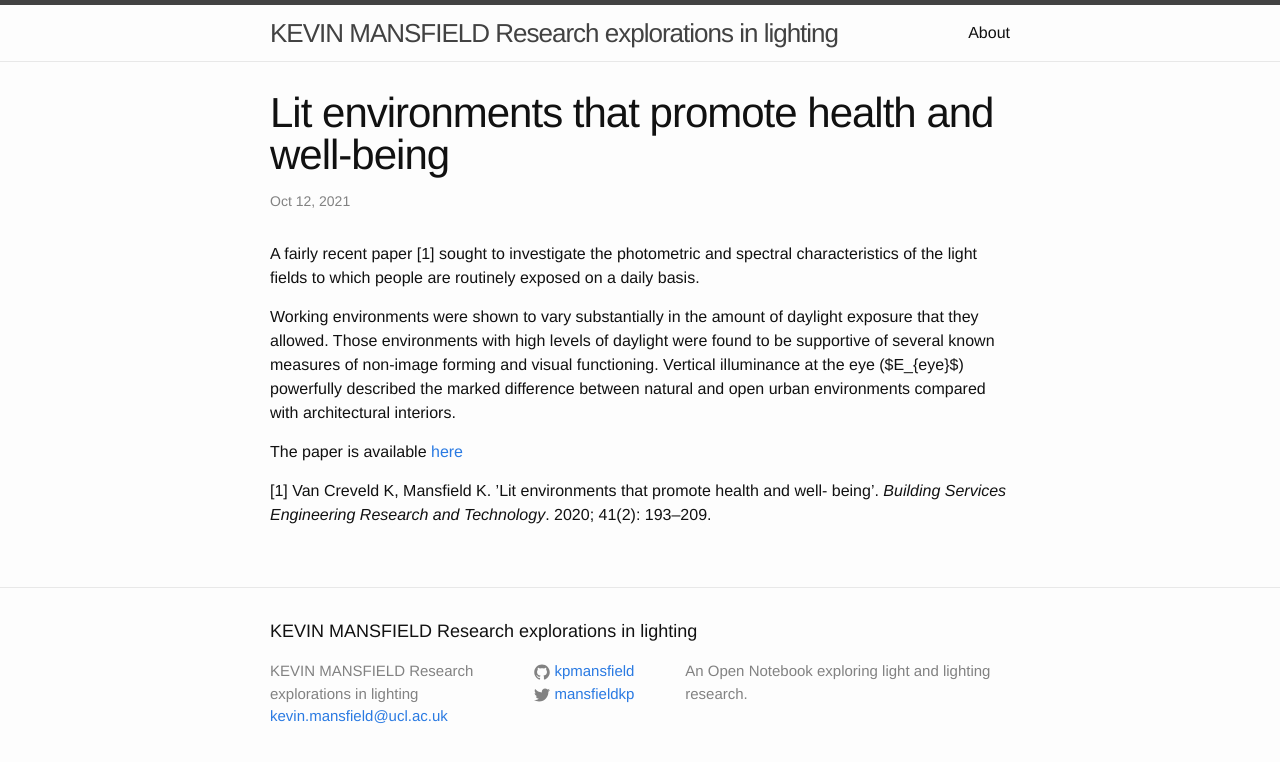
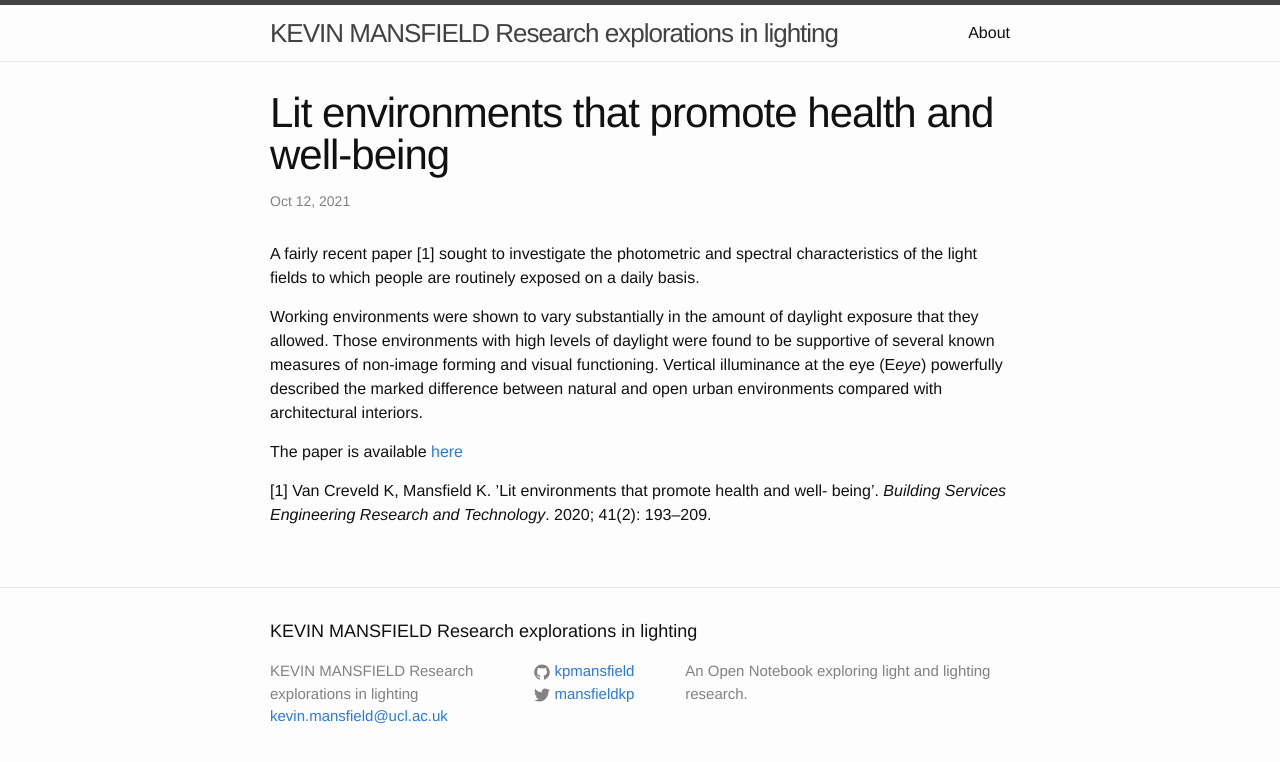
Before and after one commit to kpmansfield/kpmansfield.github.io, a Jekyll site: the page built from _posts/2021-10-12-lit-environments.md, in a window 1280 px wide. Shown: the top 762 px of the page. Built offline with Jekyll 4.4.1, drawn with Linux system fonts in a browser that asks for light colours.

```diff
--- a/_posts/2021-10-12-lit-environments.md
+++ b/_posts/2021-10-12-lit-environments.md
@@ -5,7 +5,7 @@ title: Lit environments that promote health and well-being
 
 A fairly recent paper [1] sought to investigate the photometric and spectral characteristics of the light fields to which people are routinely exposed on a daily basis.
 
- Working environments were shown to vary substantially in the amount of daylight exposure that they allowed. Those environments with high levels of daylight were found to be supportive of several known measures of non-image forming and visual functioning. Vertical illuminance at the eye ($E_{eye}$) powerfully described the marked difference between natural and open urban environments compared with architectural interiors.
+ Working environments were shown to vary substantially in the amount of daylight exposure that they allowed. Those environments with high levels of daylight were found to be supportive of several known measures of non-image forming and visual functioning. Vertical illuminance at the eye (E*eye*) powerfully described the marked difference between natural and open urban environments compared with architectural interiors.
 
 The paper is available [here](https://doi.org/10.1177/0143624419896250)
 
```
